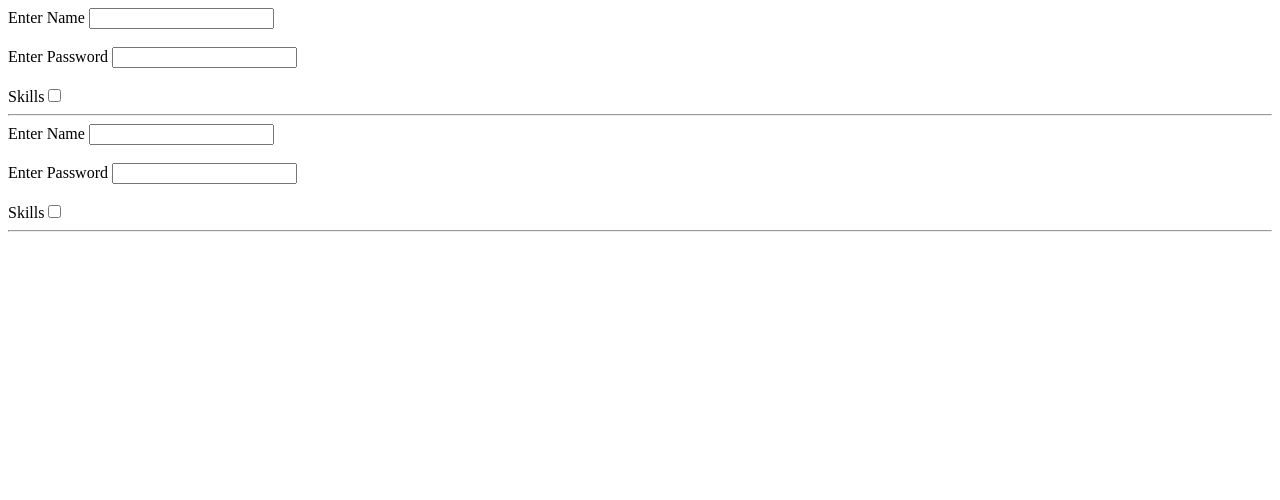
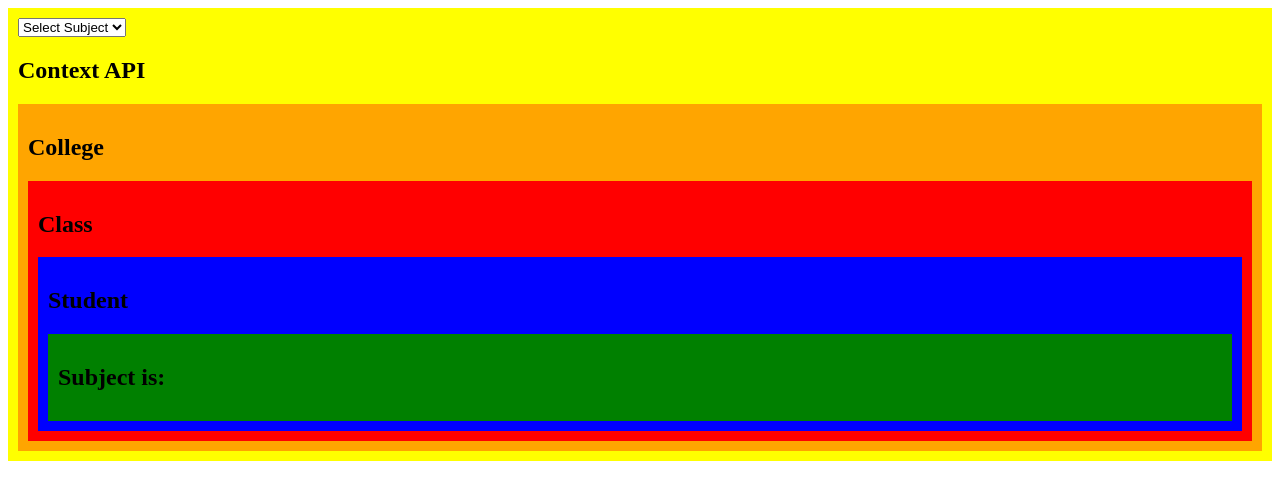
Before and after one commit to yashsahu-dev/my-react-app, a React (Vite) app: page /college in a window 1280 px wide. Shown: the top 500 px of the page. Built offline with nearby package versions, Linux system fonts and the light colour scheme.

Commit message:
Context API

```diff
--- a/src/App.jsx
+++ b/src/App.jsx
@@ -1,47 +1,23 @@
-import React, { useId } from 'react'
+import React, { useState } from "react";
+import College from "./College";
+import { SubjectContext } from "./Context";
 
 const App = () => {
+  const [subject,setSubject] = useState("")
   return (
-    <div>
-      <UserForm/>
-      <UserForm2/>
+    <div style={{ backgroundColor: "yellow", padding: 10 }}>
+      <SubjectContext.Provider value={subject}>
+        <select  onChange={(e)=>setSubject(e.target.value)}>
+          <option value="">Select Subject</option>
+          <option value="Maths">Maths</option>
+          <option value="English">English</option>
+          <option value="Physics">Physics</option>
+        </select>
+        <h2>Context API</h2>
+        <College />
+      </SubjectContext.Provider>
     </div>
-  )
-}
+  );
+};
 
-function UserForm(){
-  const name = useId()
-  const pass = useId()
-  const skills = useId()
-  return (
-    <>
-      <form action="">
-        <label htmlFor={name}>Enter Name </label>
-        <input type="text" id={name}  /><br /><br />
-        <label htmlFor={pass}>Enter Password </label>
-        <input type="text" id={pass}  /><br /><br />
-        <label htmlFor={skills}>Skills</label>
-        <input type="checkbox" id={skills}  />
-      </form>
-      <hr />
-    </>
-  )
-}
-
-function UserForm2(){
-  const user = useId()
-  return (
-    <>
-      <form action="">
-        <label htmlFor={user+"name"}>Enter Name </label>
-        <input type="text" id={user+"name"}  /><br /><br />
-        <label htmlFor={user+"pass"}>Enter Password </label>
-        <input type="text" id={user+"pass"}  /><br /><br />
-        <label htmlFor={user+"skills"}>Skills</label>
-        <input type="checkbox" id={user+"skills"}  />
-      </form>
-      <hr />
-    </>
-  )
-}
-export default App
+export default App;
--- /dev/null
+++ b/src/Class.jsx
@@ -0,0 +1,13 @@
+import React from 'react'
+import Student from './Student'
+
+const Class = () => {
+  return (
+    <div style={{backgroundColor:"red",padding:10}}>
+      <h2>Class</h2>
+      <Student/>
+    </div>
+  )
+}
+
+export default Class
--- /dev/null
+++ b/src/College.jsx
@@ -0,0 +1,13 @@
+import React from 'react'
+import Class from './Class'
+
+const College = () => {
+  return (
+    <div style={{backgroundColor:"orange",padding:10}}>
+      <h2>College</h2>
+      <Class/>
+    </div>
+  )
+}
+
+export default College
--- /dev/null
+++ b/src/Context.jsx
@@ -0,0 +1,3 @@
+import { createContext } from "react";
+
+export const SubjectContext = createContext("Maths");
--- /dev/null
+++ b/src/Student.jsx
@@ -0,0 +1,13 @@
+import React from 'react'
+import Subject from './Subject'
+
+const Student = () => {
+  return (
+    <div style={{backgroundColor:"blue",padding:10}}>
+      <h2>Student</h2>
+      <Subject/>
+    </div>
+  )
+}
+
+export default Student
--- /dev/null
+++ b/src/Subject.jsx
@@ -0,0 +1,13 @@
+import React, { useContext } from 'react'
+import { SubjectContext } from './Context'
+
+const Subject = () => {
+  const subject = useContext(SubjectContext)
+  return (
+    <div style={{backgroundColor:"green",padding:10}}>
+      <h2>Subject is:{subject}</h2>
+    </div>
+  )
+}
+
+export default Subject
```
